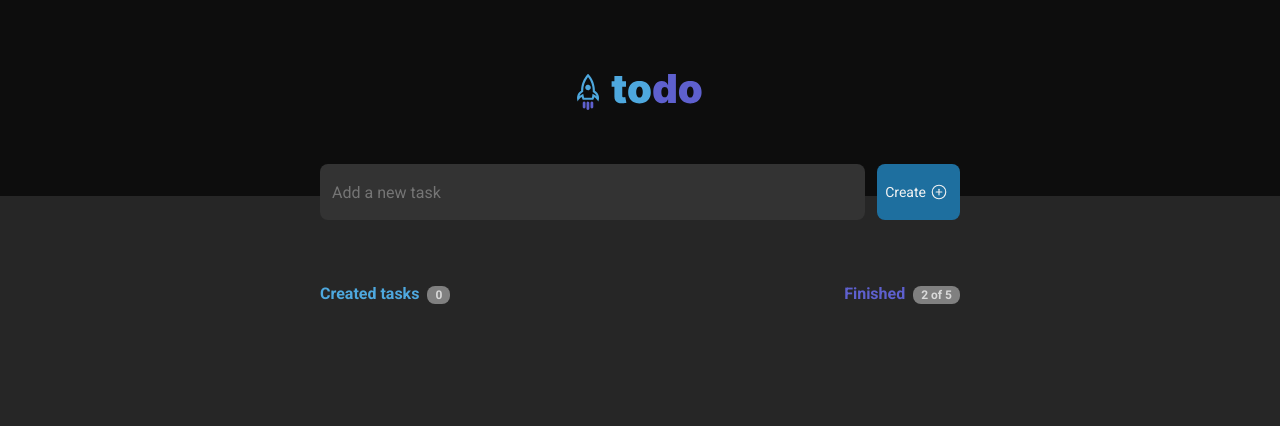
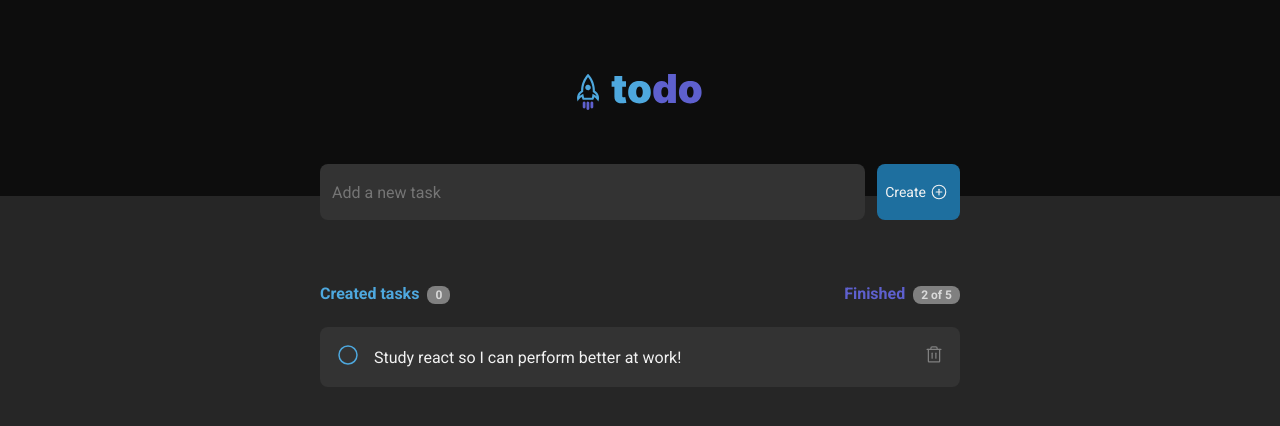
Before and after one commit to vivianequeiroz/todo-challenge, a React (Vite) app: page / in a window 1280 px wide. Shown: the top 426 px of the page. Built offline with nearby package versions, Linux system fonts and the light colour scheme.

Commit message:
feat: add task list component

```diff
--- a/src/components/SearchBar.module.css
+++ b/src/components/SearchBar.module.css
@@ -24,7 +24,6 @@
   align-items: center;
   justify-content: center;
   background-color: var(--blue-300);
-  cursor: pointer;
   line-height: 0; /* to equalize spacing when focused */
   transition: color 0.2s;
   font-size: .875rem;
--- a/src/components/TaksList.tsx
+++ b/src/components/TaksList.tsx
@@ -1,13 +1,47 @@
 import { TaskStatus } from "./TaskStatus";
 
 import styles from "./TaskList.module.css";
+import { CheckCircle, Circle, Trash } from "phosphor-react";
+import { useState } from "react";
 
 export function TaskList() {
+  const [isCheckBoxSelected, setIsCheckBoxSelected] = useState(false);
+  const [checkBoxTitle, setCheckBoxTitle] = useState("Mark task as completed");
+
+  function handleCheckboxSelect() {
+    setIsCheckBoxSelected(!isCheckBoxSelected);
+
+    if (!isCheckBoxSelected) {
+      setCheckBoxTitle("Unmark task as completed");
+      return;
+    }
+
+    setCheckBoxTitle("Mark task as completed");
+  }
+
   return (
     <div>
       <div className={styles.taskStatusWrapper}>
         <TaskStatus />
       </div>
+
+      <div className={styles.taskWrapper}>
+        <div className={styles.taskEdit}>
+          <button onClick={handleCheckboxSelect} title={checkBoxTitle}>
+            {isCheckBoxSelected ? (
+              <CheckCircle color={"#5E60CE"} size={24} />
+            ) : (
+              <Circle size={24} color={"#4EA8DE"} />
+            )}
+          </button>
+          <div className={styles.taskContent}>
+            <p>Study react so I can perform better at work!</p>
+          </div>
+        </div>
+        <button title="Delete task">
+          <Trash size={20} />
+        </button>
+      </div>
     </div>
   );
 }
--- a/src/components/TaskList.module.css
+++ b/src/components/TaskList.module.css
@@ -1,3 +1,39 @@
 .taskStatusWrapper {
   padding-top: 4rem;
+  padding-bottom: 1.5rem;
 }
+
+.taskWrapper {
+  display: flex;
+  justify-content: space-between;
+  padding: 16px;
+  background-color: var(--gray-400);
+  border-radius: 8px;
+}
+
+.taskWrapper > button,
+.taskEdit > button
+ {
+  background-color: transparent;
+  border: none;
+}
+
+.taskWrapper > button {
+  color: var( --gray-300);
+  transition: color .5s;
+}
+
+.taskWrapper > button:hover {
+  color: var(--red-500)
+}
+
+.taskEdit {
+  display: flex;
+  align-items: center;
+}
+
+.taskContent {
+  padding-left: .875rem;
+  padding-right: .875rem;
+  color: var(--gray-100)
+}
--- a/src/index.css
+++ b/src/index.css
@@ -36,3 +36,7 @@ body, input, textarea, button {
   font-weight: 400;
   font-size: 16px;
 }
+
+button {
+  cursor: pointer;
+}
```
